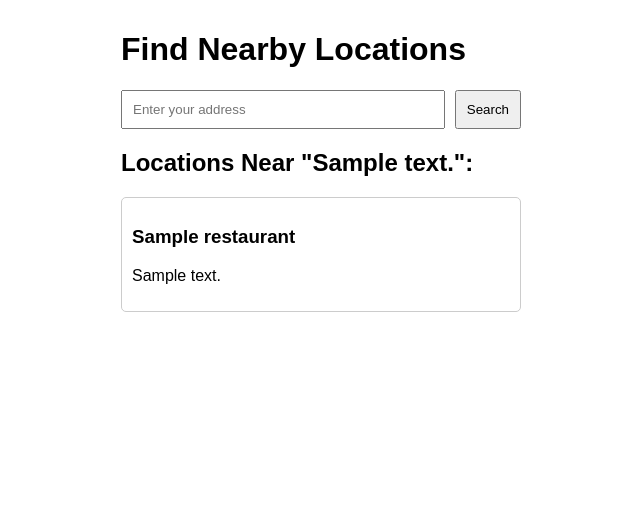
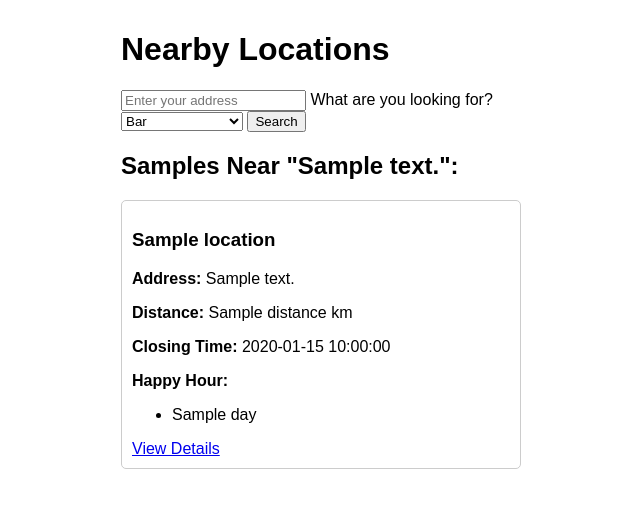
Before and after one commit to brodieberger/KeanPartyApp, a Flask app: template templates/index.html in a window 1280 px wide. Shown: the top 508 px of the page, without its empty margins (319-959 px from the left). Run offline with Flask 3, Linux system fonts and the light colour scheme; the template is opened without the code that fills it: most values are stand-ins (such as "Sample title", 1, 10 or a date in 2020).

Commit message:
Added functionality for Happy Hour / Closing Time

```diff
--- a/app.py
+++ b/app.py
@@ -3,6 +3,7 @@ import requests
 import populartimes
 from datetime import datetime
 import keys
+from geopy.distance import geodesic
 
 app = Flask(__name__)
 
@@ -21,30 +22,85 @@ def get_coordinates(address):
         print("Error fetching coordinates:", data.get('error_message', 'Unknown error'))
         return None, None
 
-def get_nearby_restaurants(lat, lng):
-    """Get a list of nearby restaurants for given coordinates."""
-    places_url = f"https://maps.googleapis.com/maps/api/place/nearbysearch/json?location={lat},{lng}&radius=3000&type=bar&key={API_KEY}"
+def get_place_details_by_id(place_id):
+    """Fetch detailed information about a place using the Google Places Details API."""
+    details_url = f"https://maps.googleapis.com/maps/api/place/details/json?place_id={place_id}&fields=name,rating,formatted_address,opening_hours,secondary_opening_hours&key={API_KEY}"
+    response = requests.get(details_url)
+    details_data = response.json()
+
+    if details_data['status'] == 'OK' and details_data.get('result'):
+        place = details_data['result']
+
+        # Extract closing time for the current day
+        closing_time = None
+        current_day_index = datetime.now().weekday()  # 0 = Monday, ..., 6 = Sunday
+        if 'opening_hours' in place and 'periods' in place['opening_hours']:
+            for period in place['opening_hours']['periods']:
+                if period['close']['day'] == current_day_index:
+                    closing_time = period['close']['time']
+                    break
+
+        # Extract happy hour information
+        happy_hour = None
+        if 'secondary_opening_hours' in place:
+            for secondary_hours in place['secondary_opening_hours']:
+                if secondary_hours.get('type') == 'HAPPY_HOUR':
+                    happy_hour = secondary_hours.get('weekday_text', [])
+
+        return {
+            'name': place.get('name'),
+            'rating': place.get('rating', 'N/A'),
+            'address': place.get('formatted_address', 'N/A'),
+            'closing_time': closing_time,
+            'happy_hour': happy_hour
+        }
+    else:
+        print("Error fetching place details:", details_data.get('error_message', 'Unknown error'))
+        return None
+
+def get_nearby_locations(lat, lng, location_type):
+    """Get a list of nearby locations based on the user's selected type and fetch detailed information for each."""
+    places_url = f"https://maps.googleapis.com/maps/api/place/nearbysearch/json?location={lat},{lng}&radius=3000&type={location_type}&key={API_KEY}"
     response = requests.get(places_url)
     data = response.json()
 
     if data['status'] == 'OK':
-        restaurants = [
-            {
-                'name': place['name'],
-                'address': place.get('vicinity', 'N/A'),
-                'lat': place['geometry']['location']['lat'],
-                'lng': place['geometry']['location']['lng'],
-                'place_id': place.get('place_id')  # Include place_id
-            }
-            for place in data['results']
-        ]
-        return restaurants
+        user_location = (lat, lng)
+        locations = []
+
+        for place in data['results']:
+            # Calculate distance from the user's location
+            place_location = (
+                place['geometry']['location']['lat'],
+                place['geometry']['location']['lng']
+            )
+            distance = geodesic(user_location, place_location).kilometers
+
+            # Fetch detailed information using the place_id
+            place_id = place.get('place_id')
+            if place_id:
+                details = get_place_details_by_id(place_id)
+                if details:
+                    locations.append({
+                        'name': details['name'],
+                        'address': details['address'],
+                        'lat': place['geometry']['location']['lat'],
+                        'lng': place['geometry']['location']['lng'],
+                        'place_id': place_id,
+                        'distance': round(distance, 2),  # Distance in kilometers
+                        'closing_time': details['closing_time'],
+                        'is_happy_hour': bool(details['happy_hour']),
+                        'happy_hour': details['happy_hour'],
+                        'is_open_now': place.get('opening_hours', {}).get('open_now', False)
+                    })
+
+        return locations
     else:
         print("Error fetching Places:", data.get('error_message', 'Unknown error'))
         return []
 
 def get_place_id(name):
-    """Get the place_id for a given restaurant name."""
+    """Get the place_id for a given location name."""
     find_place_url = f"https://maps.googleapis.com/maps/api/place/findplacefromtext/json?input={name}&inputtype=textquery&fields=place_id&key={API_KEY}"
     response = requests.get(find_place_url)
     data = response.json()
@@ -76,11 +132,23 @@ def get_place_details(name, lat, lng):
                 if secondary_hours.get('type') == 'HAPPY_HOUR':
                     happy_hour = secondary_hours.get('weekday_text', [])
 
+        # Extract opening hours and closing times
+        opening_hours = place.get('opening_hours', {}).get('weekday_text', [])
+        closing_times = []
+        if 'opening_hours' in place and 'periods' in place['opening_hours']:
+            for period in place['opening_hours']['periods']:
+                if 'close' in period:
+                    closing_times.append({
+                        'day': period['close']['day'],
+                        'time': period['close']['time']
+                    })
+
         return {
             'name': place.get('name'),
             'rating': place.get('rating', 'N/A'),
             'address': place.get('formatted_address', 'N/A'),
-            'opening_hours': place.get('opening_hours', {}).get('weekday_text', []),
+            'opening_hours': opening_hours,
+            'closing_times': closing_times,
             'happy_hour': happy_hour,
             'place_id': place_id
         }
@@ -92,19 +160,20 @@ def get_place_details(name, lat, lng):
 def index():
     if request.method == "POST":
         user_address = request.form["address"]
+        location_type = request.form["location_type"]  # Get the selected location type
         lat, lng = get_coordinates(user_address)
 
         if lat is not None and lng is not None:
-            restaurants = get_nearby_restaurants(lat, lng)
-            return render_template("index.html", restaurants=restaurants, address=user_address)
+            locations = get_nearby_locations(lat, lng, location_type)
+            return render_template("index.html", locations=locations, address=user_address, location_type=location_type)
         else:
             return render_template("index.html", error="Could not fetch coordinates for the given address.")
 
-    return render_template("index.html", restaurants=None)
+    return render_template("index.html", locations=None)
 
 @app.route("/details")
 def details():
-    """Render the details page for a specific restaurant."""
+    """Render the details page for a specific location."""
     name = request.args.get("name")
     address = request.args.get("address")
     lat = request.args.get("lat")
--- a/templates/index.html
+++ b/templates/index.html
@@ -3,7 +3,7 @@
 <head>
     <meta charset="UTF-8">
     <meta name="viewport" content="width=device-width, initial-scale=1.0">
-    <title>Nearby Restaurants</title>
+    <title>Nearby Locations</title>
     <style>
         body {
             font-family: Arial, sans-serif;
@@ -11,52 +11,88 @@
             padding: 10px;
             width: 400px;
         }
-        form {
-            display: flex;
-            align-items: center;
-            gap: 10px;
-        }
-        input[type="text"] {
-            flex: 1;
-            padding: 10px;
-        }
-        button {
-            padding: 10px;
-            cursor: pointer;
-        }
-        .restaurant {
+        .location {
             margin-bottom: 15px;
             padding: 10px;
             border: 1px solid #ccc;
             border-radius: 5px;
+            position: relative;
         }
-        .restaurant a {
-            text-decoration: none;
-            color: inherit;
+        .banner {
+            position: absolute;
+            top: 0;
+            left: 0;
+            right: 0;
+            padding: 5px;
+            text-align: center;
+            font-size: 12px;
+            font-weight: bold;
+            color: white;
+        }
+        .peak-hours {
+            background-color: red;
+        }
+        .happy-hour {
+            background-color: green;
+        }
+        .info {
+            margin-top: 20px;
+        }
+        .info p {
+            margin: 5px 0;
         }
     </style>
 </head>
 <body>
 
-<h1>Find Nearby Locations</h1>
+<h1>Nearby Locations</h1>
 
 <form method="POST">
     <label for="address" style="display: none;">Enter your address:</label>
     <input type="text" name="address" id="address" placeholder="Enter your address" required>
+
+    <label for="location_type">What are you looking for?</label>
+    <select name="location_type" id="location_type" required>
+        <option value="bar">Bar</option>
+        <option value="restaurant">Restaurant</option>
+        <option value="night_club">Night Club</option>
+        <option value="tourist_attraction">Tourist Attraction</option>
+    </select>
+
     <button type="submit">Search</button>
 </form>
 
 {% if error %}
     <p style="color: red;">{{ error }}</p>
-{% elif restaurants %}
-    <h2>Locations Near "{{ address }}":</h2>
-    {% for restaurant in restaurants %}
-        <div class="restaurant">
-            <a href="/details?name={{ restaurant.name }}&address={{ restaurant.address }}&lat={{ restaurant.lat }}&lng={{ restaurant.lng }}">
-                <h3>{{ restaurant.name }}</h3>
-                <p>{{ restaurant.address }}</p>
-            </a>
-        </div>
+{% elif locations %}
+    <h2>{{ location_type|capitalize }}s Near "{{ address }}":</h2>
+    {% for location in locations %}
+    <div class="location">
+        <!-- Display banners -->
+        {% if location.is_happy_hour %}
+            <div class="banner happy-hour">Currently in Happy Hour</div>
+        {% endif %}
+
+        <h3>{{ location.name }}</h3>
+        <p><strong>Address:</strong> {{ location.address }}</p>
+        <p><strong>Distance:</strong> {{ location.distance }} km</p>
+        {% if location.closing_time %}
+            <p><strong>Closing Time:</strong> {{ location.closing_time }}</p>
+        {% else %}
+            <p><strong>Closing Time:</strong> Not available</p>
+        {% endif %}
+        {% if location.happy_hour %}
+            <p><strong>Happy Hour:</strong></p>
+            <ul>
+                {% for day in location.happy_hour %}
+                    <li>{{ day }}</li>
+                {% endfor %}
+            </ul>
+        {% endif %}
+        <a href="/details?name={{ location.name }}&address={{ location.address }}&lat={{ location.lat }}&lng={{ location.lng }}&place_id={{ location.place_id }}">
+            View Details
+        </a>
+    </div>
     {% endfor %}
 {% endif %}
 
```
